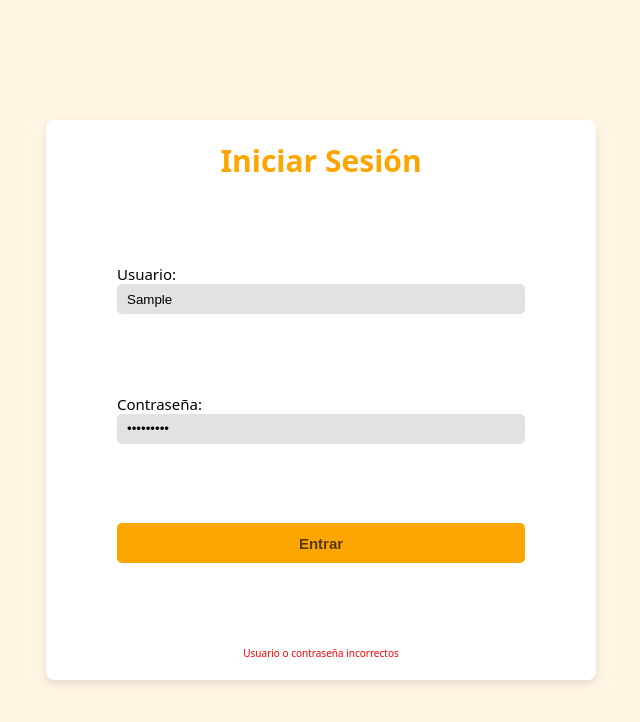
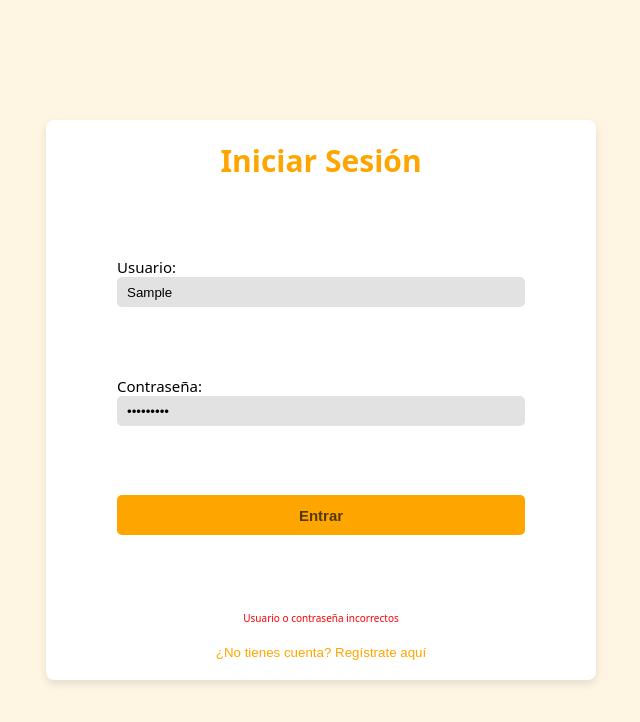
Before and after one commit to WalterNights/library-project, an Angular app in the folder library-frontend/: page /auth/login in a window 1280 px wide. Both pictures are taken after typing "Sample", "Sample123" into the empty fields and a click on the button "Entrar". Shown: the top 722 px of the page, without its empty margins (319-959 px from the left). Built offline with nearby package versions, Linux system fonts and the light colour scheme; no server answers.

Commit message:
add redirect in login to register

```diff
--- a/library-frontend/src/app/app.routes.ts
+++ b/library-frontend/src/app/app.routes.ts
@@ -3,13 +3,15 @@ import { authGuard } from './auth/auth.guard';
 import { adminGuard } from './auth/adminGuard';
 import { HomeComponent } from './home/home.component';
 import { BooksListComponent } from './books-list/books-list.component';
+import { RegisterComponent } from './auth/register/register.component';
 import { BookDetailComponent } from './book-detail/book-detail.component';
+import { AdminDashboardComponent } from './admin-dashboard/admin-dashboard.component';
 import { UserLoanHistoryComponent } from './user-loan-history/user-loan-history.component';
-import { AdminDashboardComponent } from './admin-dashboard/admin-dashboard.component';
 
 
 export const routes: Routes = [
     { path: '', component: HomeComponent, canActivate: [authGuard] },
+    { path: 'register', component: RegisterComponent },
     { path: 'admin', component: AdminDashboardComponent, canActivate: [authGuard, adminGuard] },
     { path: 'auth', loadChildren: () => import('./auth/auth.module').then(m => m.AuthModule) },
     { path: 'books', component: BooksListComponent },
--- a/library-frontend/src/app/auth/login/login.component.css
+++ b/library-frontend/src/app/auth/login/login.component.css
@@ -0,0 +1,11 @@
+.login-to-register button {
+    background: none;
+    border: none;
+    color: #ffa500;;
+    cursor: pointer;
+}
+
+.user-dontmatch {
+    color: red;
+    padding-bottom: 2rem;
+}
--- a/library-frontend/src/app/auth/login/login.component.html
+++ b/library-frontend/src/app/auth/login/login.component.html
@@ -18,7 +18,13 @@
       <button class="submit-button" type="submit">Entrar</button>
     </form>
 
-    <p *ngIf="error" style="color:red">{{ error }}</p>
+    <p *ngIf="error" class="user-dontmatch">{{ error }}</p>
+
+    <div class="login-to-register">
+      <button type="button" (click)="goToRegister()" class="register-btn">
+        ¿No tienes cuenta? Regístrate aquí
+      </button>
+    </div>
 
     <app-modal [show]="showModal"></app-modal>
 
--- a/library-frontend/src/app/auth/login/login.component.ts
+++ b/library-frontend/src/app/auth/login/login.component.ts
@@ -43,4 +43,8 @@ export class LoginComponent {
       }
     });
   }
+
+  goToRegister() {
+    this.router.navigate(['/register']);
+  }
 }
```
